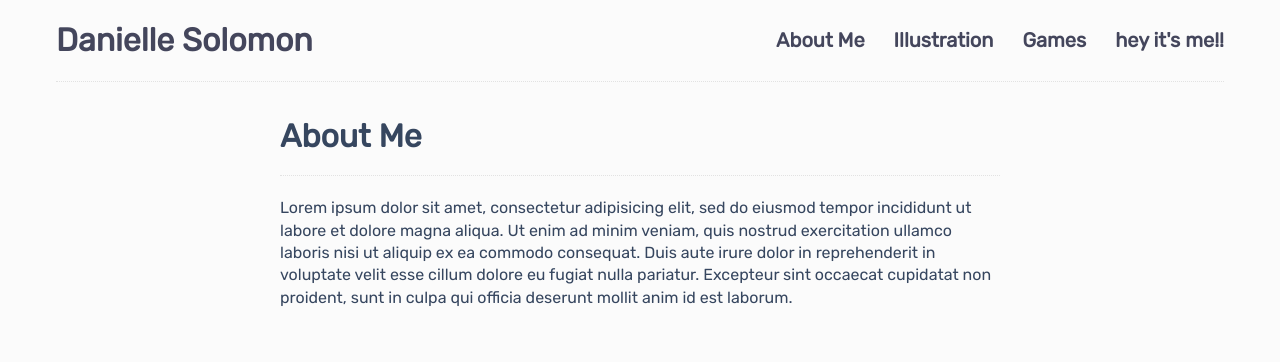
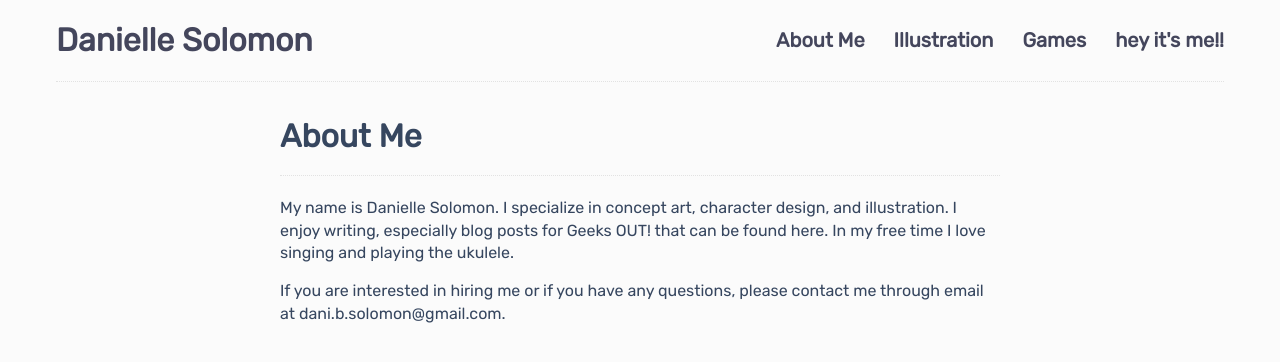
Before and after one commit to DaniBSolomon/danibsolomon.github.io, a Jekyll site: the page built from about.md, in a window 1280 px wide. Shown: the top 362 px of the page. Built offline with Jekyll 4.4.1, drawn with Linux system fonts in a browser that asks for light colours.

Commit message:
Update about.md

```diff
--- a/about.md
+++ b/about.md
@@ -3,9 +3,6 @@ layout: project
 title: About Me
 ---
 
-Lorem ipsum dolor sit amet, consectetur adipisicing elit, sed do eiusmod
-tempor incididunt ut labore et dolore magna aliqua. Ut enim ad minim veniam,
-quis nostrud exercitation ullamco laboris nisi ut aliquip ex ea commodo
-consequat. Duis aute irure dolor in reprehenderit in voluptate velit esse
-cillum dolore eu fugiat nulla pariatur. Excepteur sint occaecat cupidatat non
-proident, sunt in culpa qui officia deserunt mollit anim id est laborum.
+My name is Danielle Solomon. I specialize in concept art, character design, and illustration. I enjoy writing, especially blog posts for Geeks OUT! that can be found here. In my free time I love singing and playing the ukulele.
+
+If you are interested in hiring me or if you have any questions, please contact me through email at dani.b.solomon@gmail.com.
```
